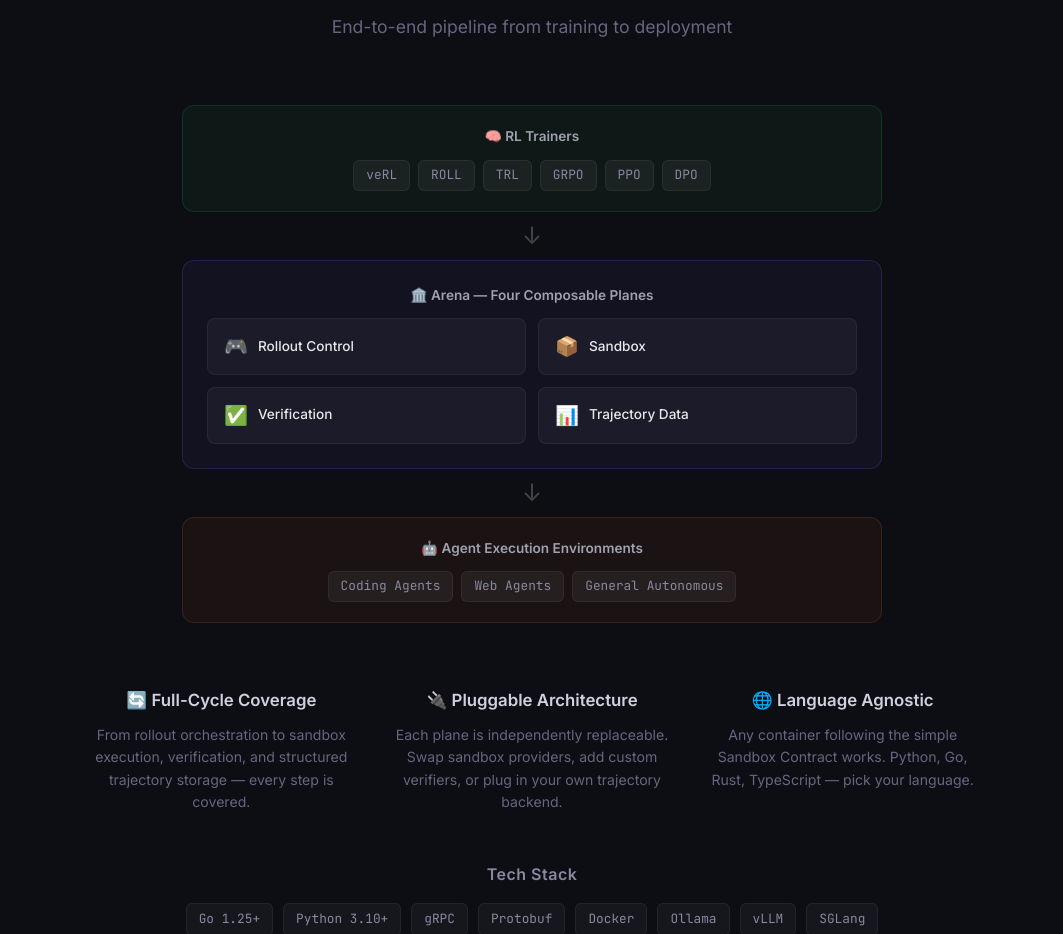
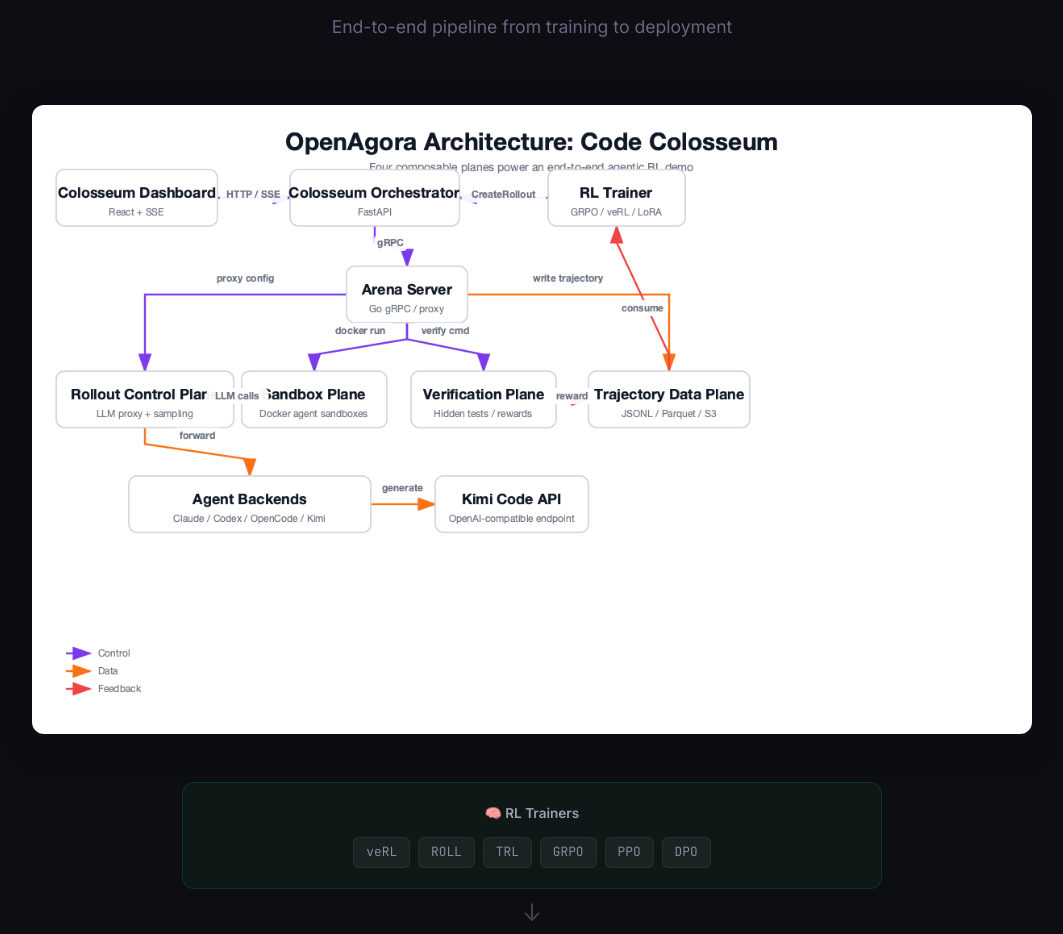
Before and after one commit to albert-lv/openagora-website, a plain HTML site: page index.html in a window 1280 px wide. Shown: the part 965-1899 px from the top of the page, without its empty margins (108-1171 px from the left). Drawn offline with Linux system fonts and the light colour scheme.

Commit message:
feat: add OpenAgora architecture diagram to hero section
- Embed the generated architecture diagram in the Architecture section.
- Add openagora-arch.png and openagora-arch.svg assets.

```diff
--- a/index.html
+++ b/index.html
@@ -71,6 +71,9 @@
             <div class="section-header">
                 <h2>Architecture</h2>
                 <p>End-to-end pipeline from training to deployment</p>
+            </div>
+            <div style="max-width: 1000px; margin: 0 auto 48px; border-radius: 12px; overflow: hidden; box-shadow: 0 10px 40px rgba(0,0,0,0.15);">
+                <img src="images/openagora-arch.png" alt="OpenAgora architecture diagram showing Code Colosseum mapped onto the four Arena planes" style="width: 100%; display: block;">
             </div>
             <div class="arch-diagram">
                 <div class="arch-layer arch-layer-input">
```
Also changed, not shown: images/code-colosseum-benchmark.png, images/openagora-arch.png (added), images/openagora-arch.svg (added).
